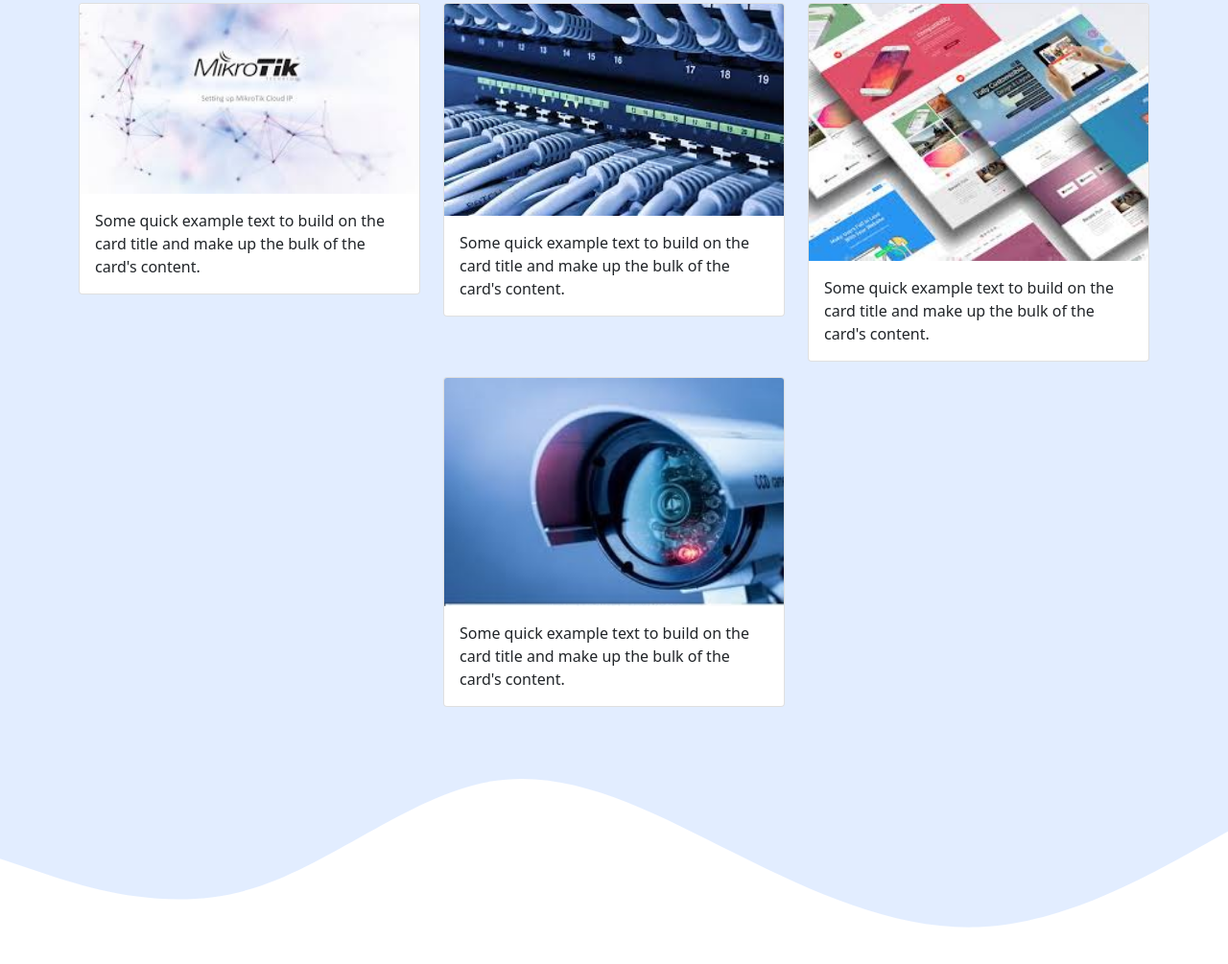
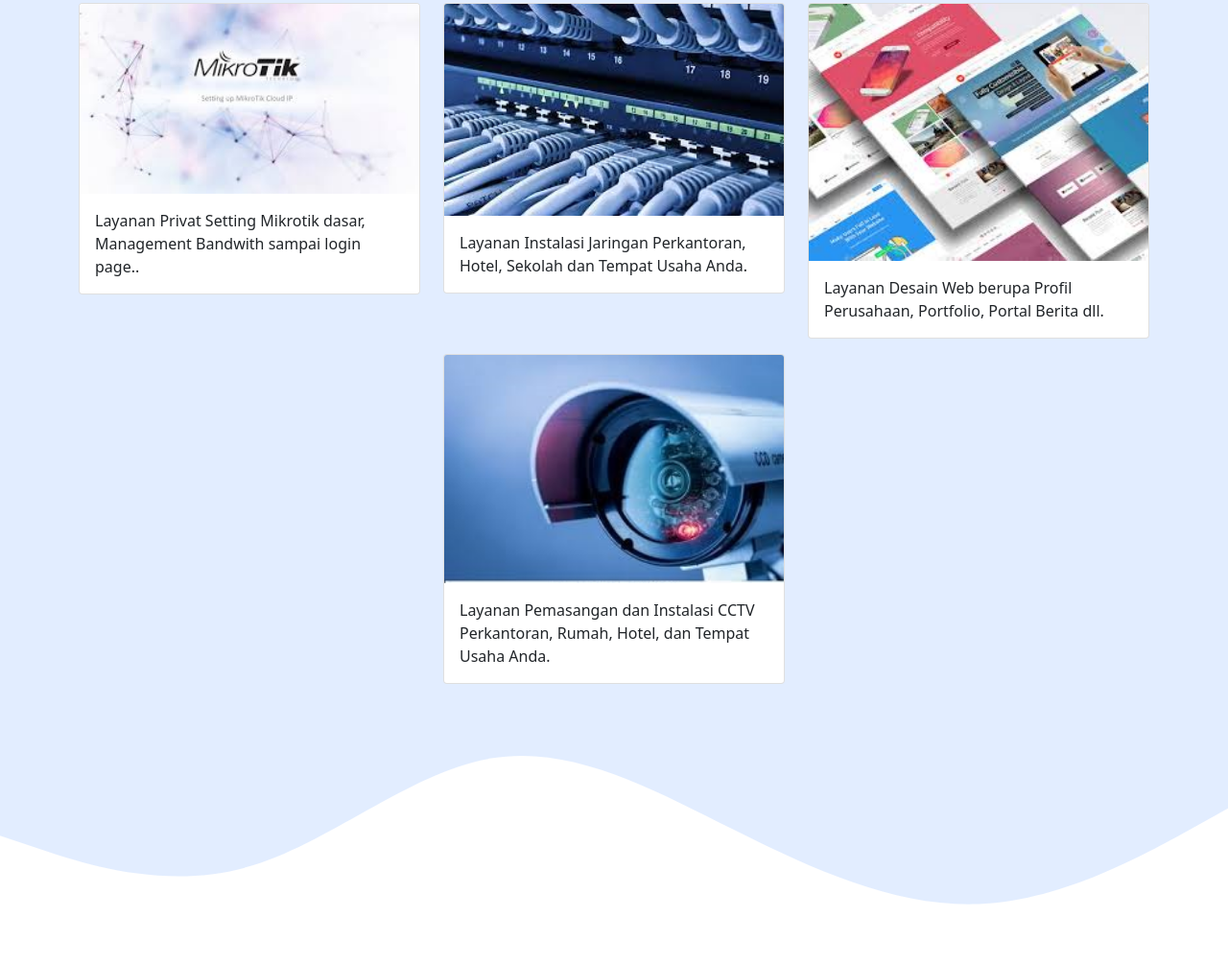
Before and after one commit to michaelrampo/michaelrampo.github.io, a plain HTML site: page index.html in a window 1280 px wide. Shown: the part 1280-2285 px from the top of the page at 96% size. Drawn offline with nearby package versions, Linux system fonts and the light colour scheme.

Commit message:
Update index.html

```diff
--- a/index.html
+++ b/index.html
@@ -92,7 +92,7 @@
             <div class="card" data-aos="flip-left" data-aos-delay="500">
               <img src="img/layanan/work-1.jpg" class="card-img-top" alt="markom" />
               <div class="card-body">
-                <p class="card-text">Some quick example text to build on the card title and make up the bulk of the card's content.</p>
+                <p class="card-text">Layanan Privat Setting Mikrotik dasar, Management Bandwith sampai login page..</p>
               </div>
             </div>
           </div>
@@ -100,7 +100,7 @@
             <div class="card" data-aos="flip-left" data-aos-delay="500" data-aos-delay="300">
               <img src="img/layanan/work-2.jpg" class="card-img-top" alt="markom" />
               <div class="card-body">
-                <p class="card-text">Some quick example text to build on the card title and make up the bulk of the card's content.</p>
+                <p class="card-text">Layanan Instalasi Jaringan Perkantoran, Hotel, Sekolah dan Tempat Usaha Anda.</p>
               </div>
             </div>
           </div>
@@ -108,7 +108,7 @@
             <div class="card" data-aos="flip-left" data-aos-delay="500" data-aos-delay="600">
               <img src="img/layanan/work-3.jpg" class="card-img-top" alt="markom" />
               <div class="card-body">
-                <p class="card-text">Some quick example text to build on the card title and make up the bulk of the card's content.</p>
+                <p class="card-text">Layanan Desain Web berupa Profil Perusahaan, Portfolio, Portal Berita dll.</p>
               </div>
             </div>
           </div>
@@ -116,7 +116,7 @@
             <div class="card" data-aos="flip-left" data-aos-delay="500" data-aos-delay="800">
               <img src="img/layanan/work-4.jpg" class="card-img-top" alt="markom" />
               <div class="card-body">
-                <p class="card-text">Some quick example text to build on the card title and make up the bulk of the card's content.</p>
+                <p class="card-text">Layanan Pemasangan dan Instalasi CCTV Perkantoran, Rumah, Hotel, dan Tempat Usaha Anda.</p>
               </div>
             </div>
           </div>
```
